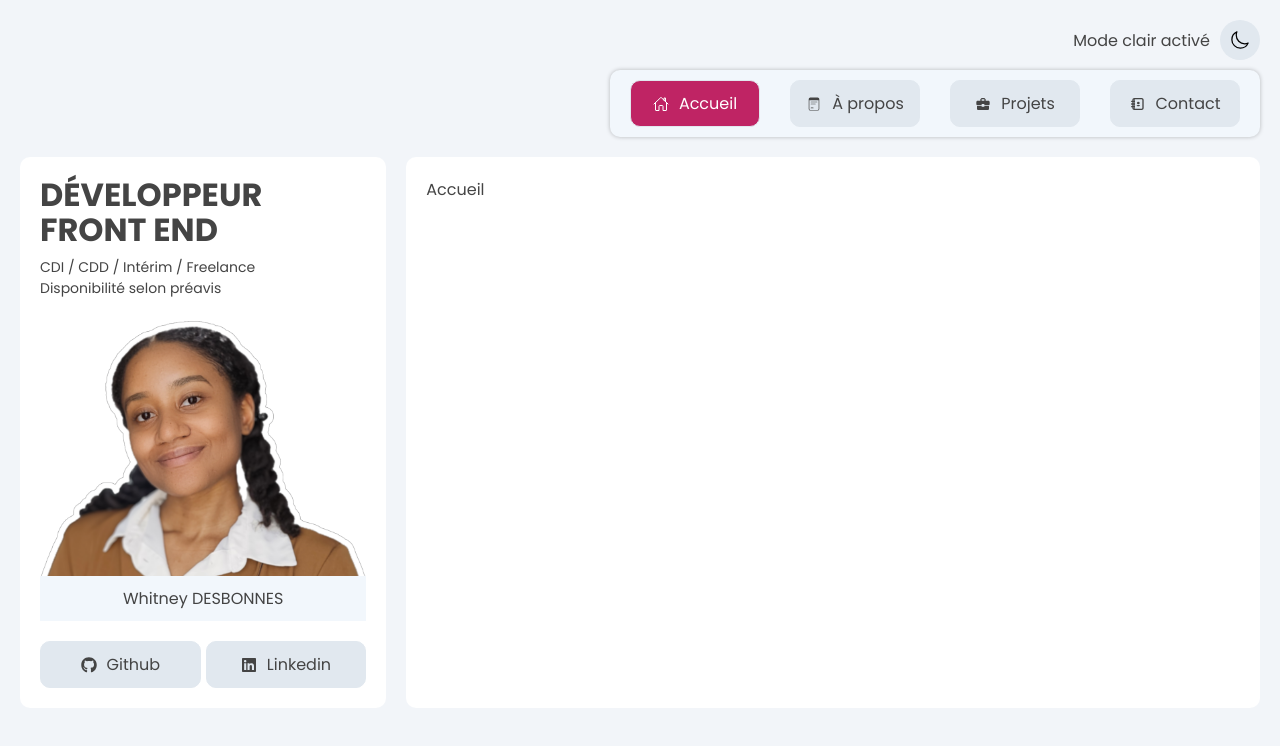
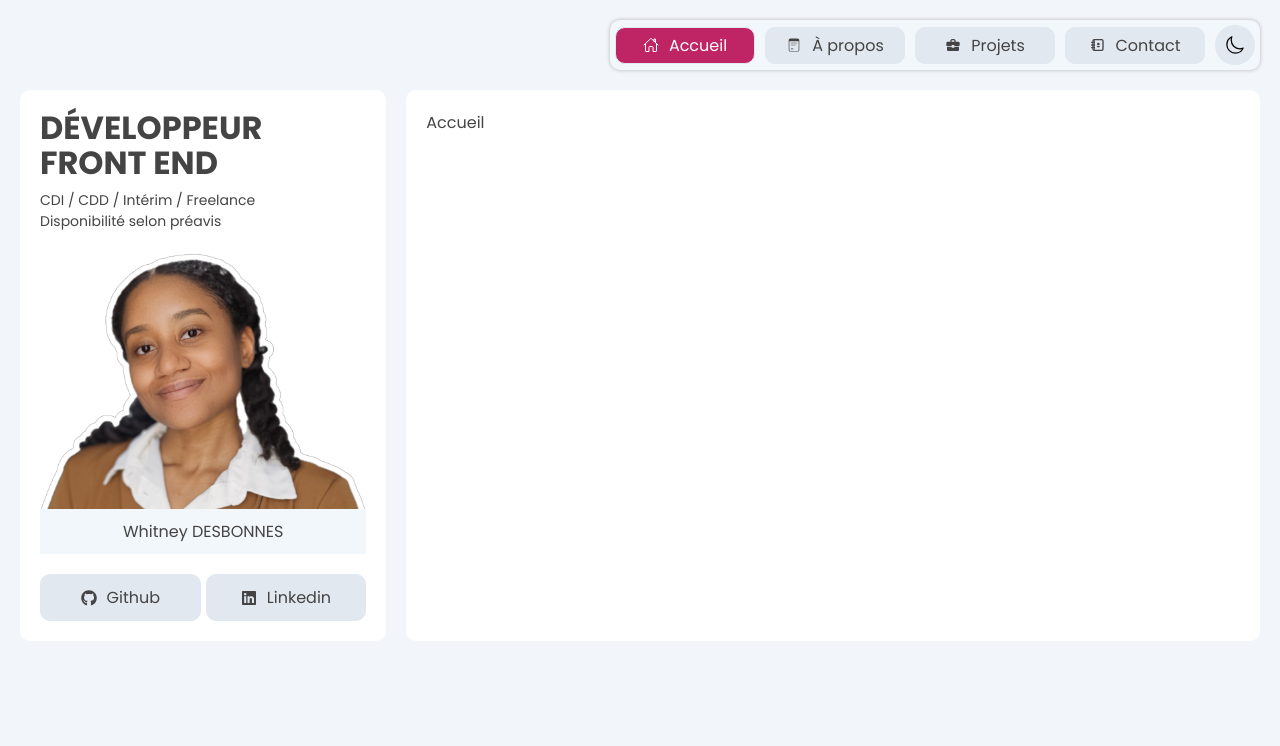
Before and after one commit to Whitney-Desbonnes/porfolio, a React (Vite) app: page / in a window 1280 px wide. Shown: the top 746 px of the page. Built offline with nearby package versions, Linux system fonts and the light colour scheme.

Commit message:
♻️  02 - Adding style & refactoring

```diff
--- a/src/components/pages/Layout.jsx
+++ b/src/components/pages/Layout.jsx
@@ -1,45 +1,19 @@
 import { Outlet } from "react-router-dom";
 import Navbar from "./Navbar";
 import styled from "styled-components";
-import { IoMoonOutline } from "react-icons/io5";
-import { MdOutlineWbSunny } from "react-icons/md";
-import { useEffect, useState } from "react";
 import Informations from "./Informations";
 
 export default function Layout() {
     // state (état, données)
-    const [isDarkMode, setIsDarkMode] = useState(false);
 
-    useEffect(() => {
-        document.documentElement.setAttribute("data-theme", isDarkMode ? "dark" : "light");
-      }, [isDarkMode]);
+
 
     // comportements
-    const toggleTheme = () => setIsDarkMode(!isDarkMode);
+
 
     // render / rendu
     return(
         <>
-            <IconThemeStyled>
-                {isDarkMode ?
-                    (
-                        <>
-                            <span>Mode sombre activé</span>
-                            <MdOutlineWbSunny onClick={toggleTheme} />
-                        </>
-
-                    )
-                    :
-                    (
-                        <>
-                            <span>Mode clair activé</span>
-                            <IoMoonOutline onClick={toggleTheme} />
-                        </>
-                    )
-                }
-            </IconThemeStyled>
-
-
             <Navbar/>
 
             <MainStyled>
@@ -79,25 +53,3 @@ const MainStyled = styled.div`
         }
     }
 `
-
-const IconThemeStyled = styled.span`
-    display: flex;
-    align-items: center;
-    justify-content: end;
-    gap: 10px;
-    margin-bottom: 10px;
-
-    svg {
-        color: var(--theme-color-icon);
-        cursor: pointer;
-        font-size: 20px;
-        padding: 10px;
-        background-color: var(--bgc-links);
-        display: flex;
-        justify-content: center;
-        align-items: center;
-        border-radius: 100px;
-        height: 40px;
-        width: 40px;
-    }
-`
--- a/src/components/pages/Navbar.jsx
+++ b/src/components/pages/Navbar.jsx
@@ -5,8 +5,9 @@ import { MdBusinessCenter } from "react-icons/md";
 import { TiContacts } from "react-icons/ti";
 import { Link, useLocation } from "react-router-dom";
 import { IoIosMenu } from "react-icons/io";
-import { useState } from "react";
-
+import { useEffect, useState } from "react";
+import { IoMoonOutline } from "react-icons/io5";
+import { MdOutlineWbSunny } from "react-icons/md";
 
 
 
@@ -14,6 +15,10 @@ export default function Navbar() {
     // state (état, données)
     const location = useLocation();
     const [isMenuOpen, setIsMenuOpen] = useState(false);
+    const [isDarkMode, setIsDarkMode] = useState(false);
+    useEffect(() => {
+        document.documentElement.setAttribute("data-theme", isDarkMode ? "dark" : "light");
+      }, [isDarkMode]);
 
     const menuItems = [
         {id: 1, name: "Accueil", icon: <IoHomeOutline />, path:"/"},
@@ -23,6 +28,8 @@ export default function Navbar() {
     ]
 
     // comportements
+    const toggleTheme = () => setIsDarkMode(!isDarkMode);
+
     const toggleMenu = () => {
         setIsMenuOpen(!isMenuOpen);
     };
@@ -48,6 +55,22 @@ export default function Navbar() {
                     </li>
                 ))}
             </ul>
+            <IconThemeStyled>
+                {isDarkMode ?
+                    (
+                        <>
+                            <MdOutlineWbSunny onClick={toggleTheme} />
+                        </>
+
+                    )
+                    :
+                    (
+                        <>
+                            <IoMoonOutline onClick={toggleTheme} />
+                        </>
+                    )
+                }
+            </IconThemeStyled>
         </NavbarStyled>
     )
 }
@@ -56,18 +79,23 @@ const NavbarStyled = styled.nav`
     padding: 20px 0;
     background-color: var(--bgc);
     border-radius: 10px;
-    padding: 10px 20px;
+    padding: 5px;
     margin-bottom: 20px;
     width: 100%;
     max-width: 650px;
     margin-left: auto;
     box-shadow: 0px 0px 4px 0px #00000040;
+    display: flex;
+    justify-content: end;
+    align-items: center;
+    gap: 10px;
 
     ul {
         display: flex;
         justify-content: space-between;
         align-items: center;
-        gap: 30px;
+        gap: 10px;
+        flex: 1;
     }
 
     li {
@@ -85,7 +113,7 @@ const NavbarStyled = styled.nav`
         justify-content: center;
         gap: 10px;
         align-items: center;
-        padding: 10px;
+        padding: 5px;
         background-color: var(--bgc-links);
         border-radius: 10px;
         border: 1px solid var(--bgc-links);
@@ -96,6 +124,7 @@ const NavbarStyled = styled.nav`
     button {
         display: none !important;
         cursor: pointer;
+        color: var(--primary-text);
     }
 
     a.active  {
@@ -109,9 +138,9 @@ const NavbarStyled = styled.nav`
 
     @media screen and (max-width:680px) {
         display: flex;
-        flex-direction: column;
         align-items: center;
-        max-width: 130px;
+        justify-content: center;
+        max-width: 150px;
         position: relative;
 
         button {
@@ -124,7 +153,9 @@ const NavbarStyled = styled.nav`
             transition: max-height 0.5s ease;
             position: absolute;
             top: 0;
-            transform: translate(0%, 75px);
+            width: 100vw;
+            background-color: #fff;
+            transform: translate(-26%, 75px);
             flex-direction: column;
             gap: 10px;
         }
@@ -141,3 +172,24 @@ const NavbarStyled = styled.nav`
 
 
 `
+
+const IconThemeStyled = styled.span`
+    display: flex;
+    align-items: center;
+    justify-content: end;
+    gap: 10px;
+
+    svg {
+        color: var(--theme-color-icon);
+        cursor: pointer;
+        font-size: 20px;
+        padding: 10px;
+        background-color: var(--bgc-links);
+        display: flex;
+        justify-content: center;
+        align-items: center;
+        border-radius: 100px;
+        height: 40px;
+        width: 40px;
+    }
+`
```
Also changed, not shown: 1 other file (tests, documents, lock files or other folders).
